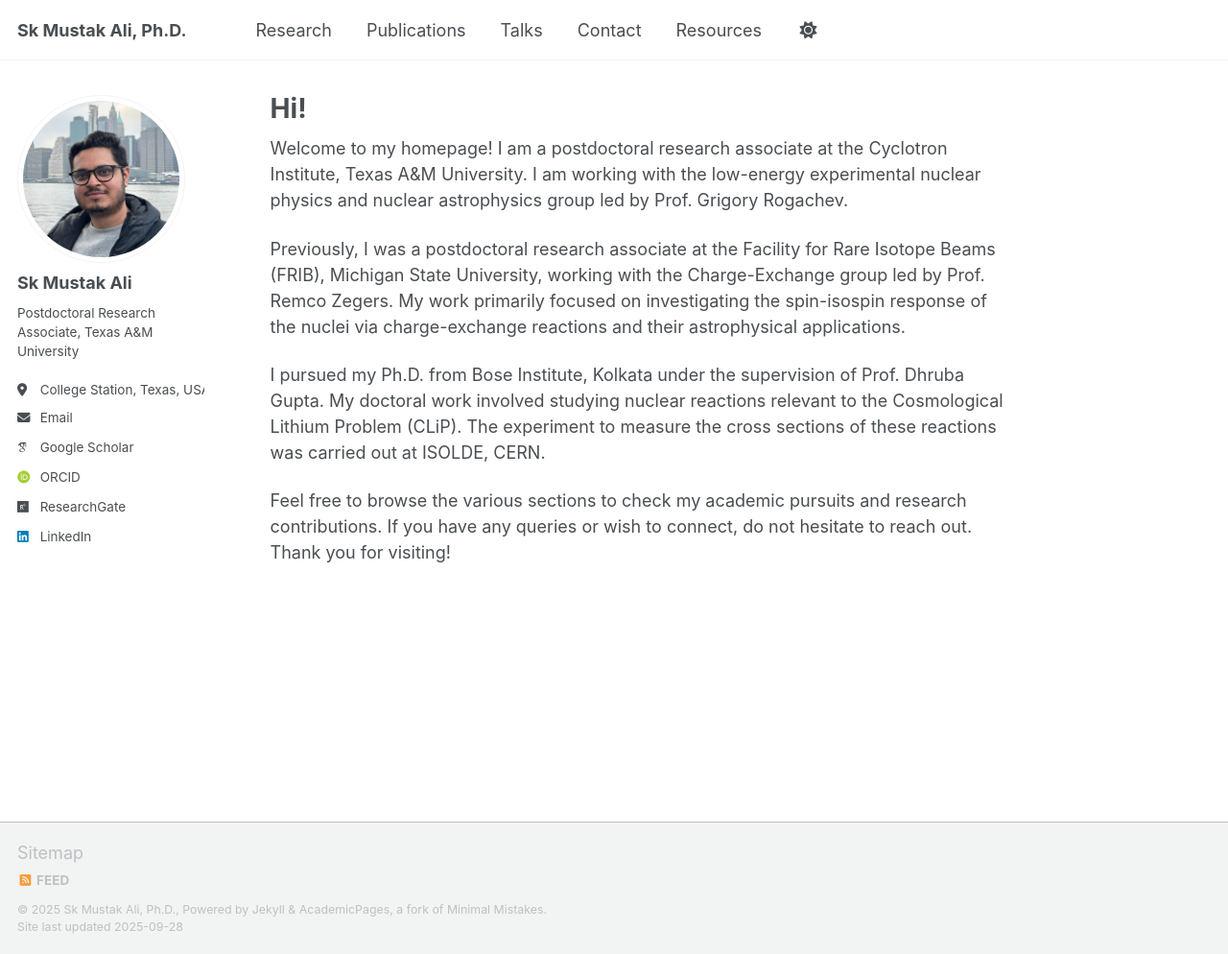
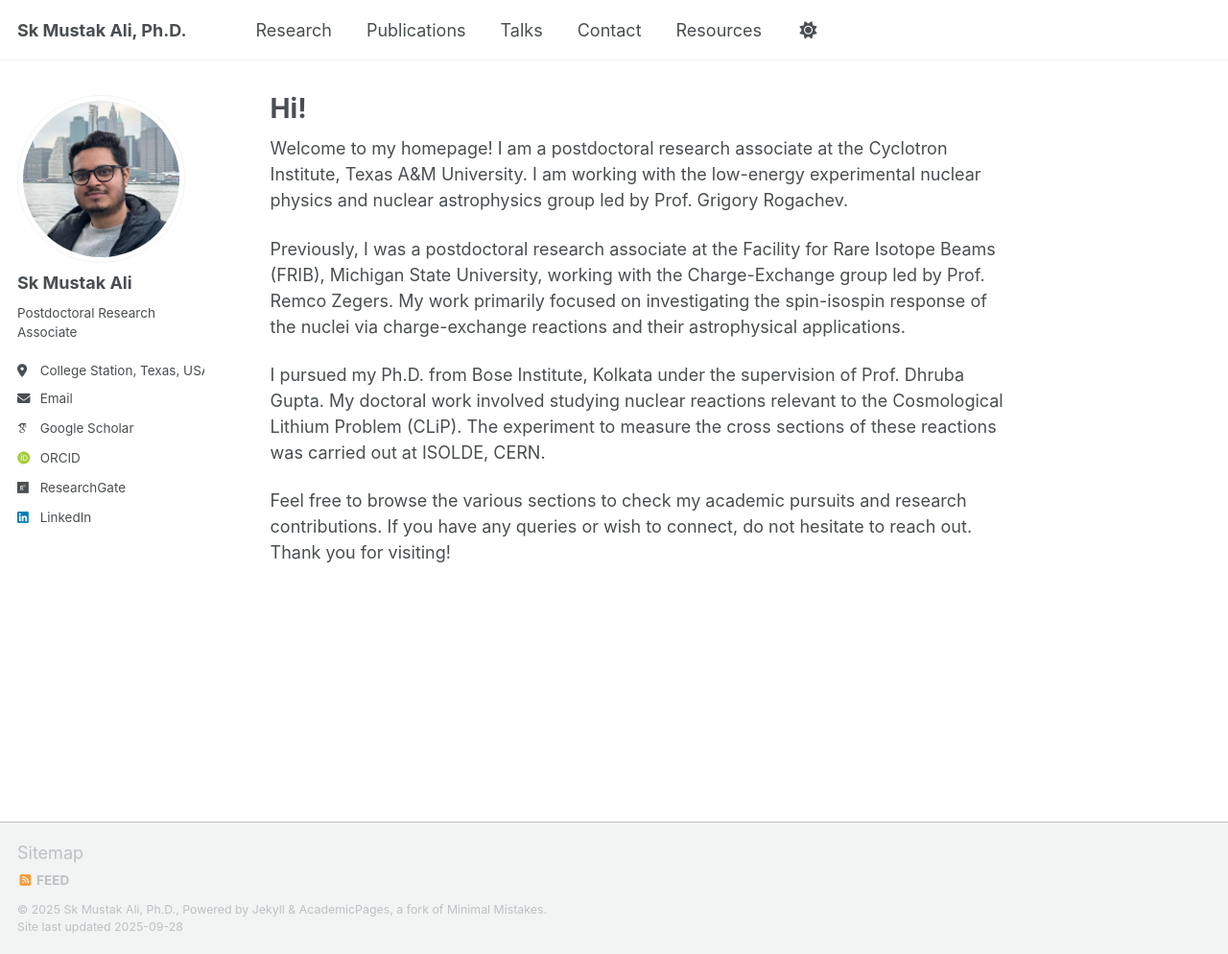
Before and after one commit to skmustakali/skmustakali.github.io, a Jekyll site: the page built from index.md, in a window 1280 px wide and 994 px high. Shown: the whole window at 96% size. Built offline with Jekyll 4.4.1, drawn with Linux system fonts in a browser that asks for light colours; some web fonts are replaced; a script that is not in the unit is left out.

Commit message:
Update _config.yml

```diff
--- a/_config.yml
+++ b/_config.yml
@@ -7,8 +7,7 @@ title: "Sk Mustak Ali, Ph.D."
 author:
   avatar: "profile_Ali.jpg"     # put your photo at images/profile.jpg
   name: "Sk Mustak Ali"
-  bio: "Postdoctoral Research Associate,
-  Texas A&M University"
+  bio: "Postdoctoral Research Associate"
   location: "College Station, Texas, USA"
   affiliation: "Cyclotron Institute, Texas A&M University"
   email: "mustak@tamu.edu"
```
